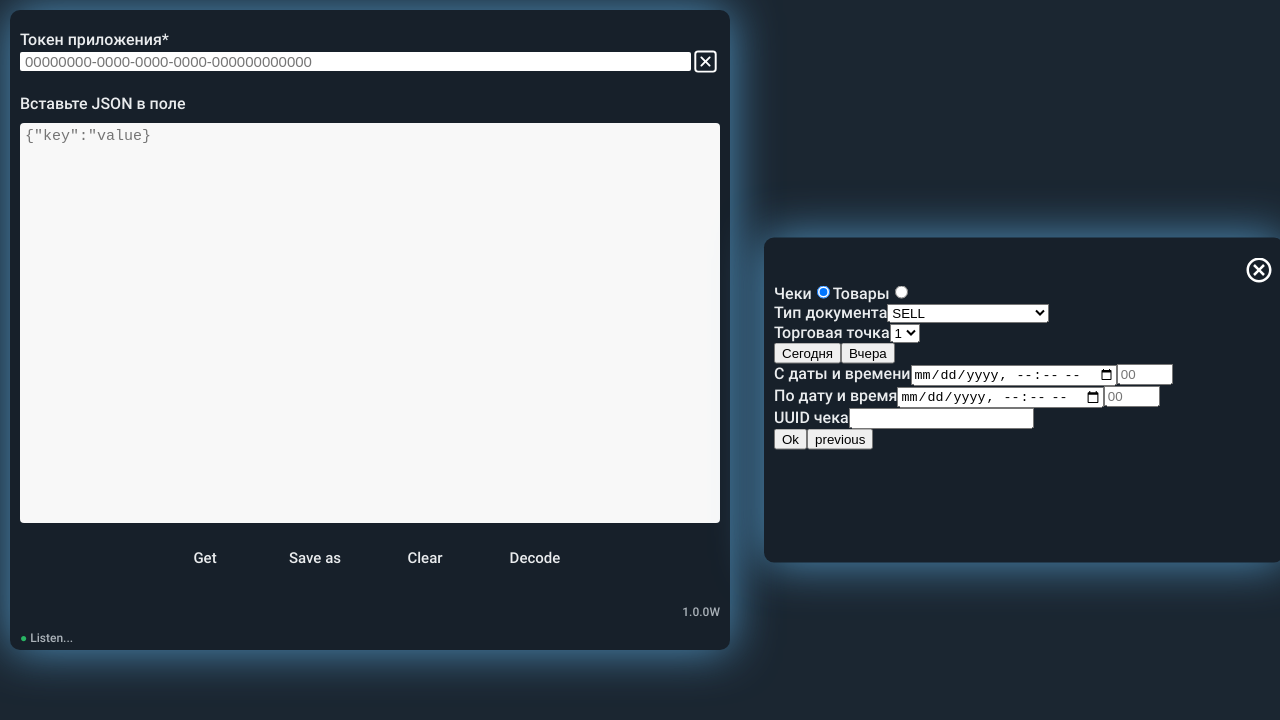
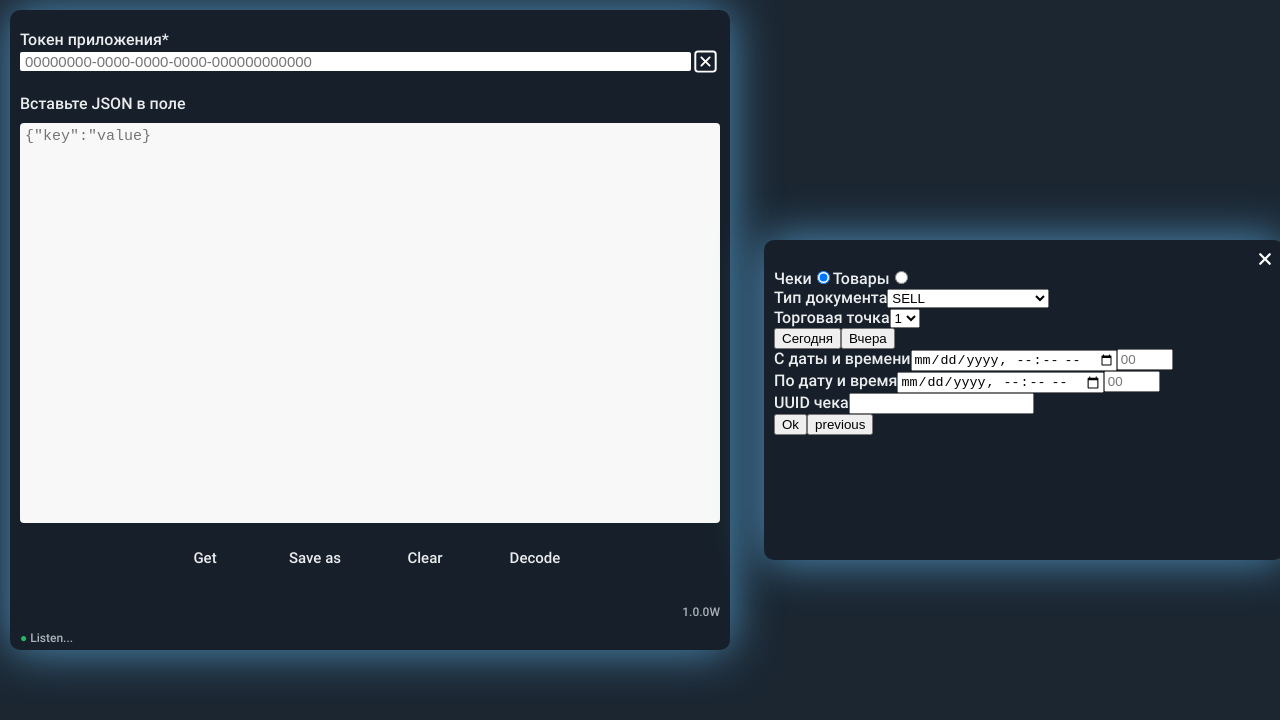
Before and after one commit to FirstEncounter3/GR3, a React app: page / in a window 1280 px wide. Both pictures are taken after a click on the button "Get". Shown: the top 720 px of the page. Built offline with nearby package versions, Linux system fonts and the light colour scheme.

Commit message:
change close icon for uniformity of components

```diff
--- a/src/components/Modal/Modal.css
+++ b/src/components/Modal/Modal.css
@@ -8,7 +8,7 @@
     display: flex;
     flex-direction: column;
     width: 500px;
-    padding: 20px 10px 5px 10px;
+    padding: 10px;
     box-shadow: 0 0 48px 0 rgba(93, 173, 226, 0.795);
     border-radius: 10px;
     background: #17202a;
@@ -27,8 +27,8 @@
     background-repeat: no-repeat;
     background-size: 100%;
     background-position: center;
-    width: 30px;
-    height: 25px;
+    width: 18px;
+    height: 18px;
     padding: 0;
     border: none;
     background-color: transparent;
```
Also changed, not shown: public/close-hover.svg, public/close.svg.
